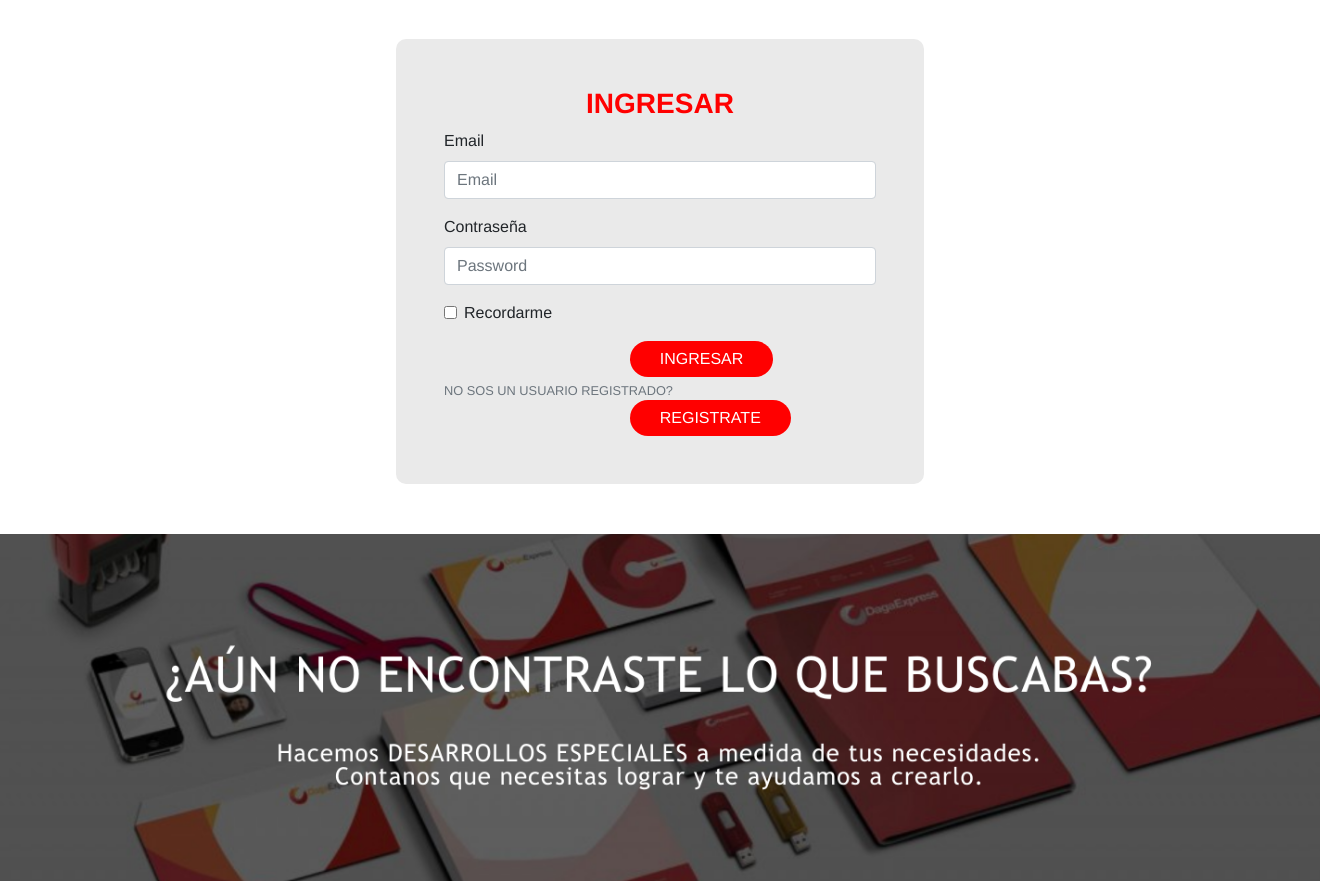
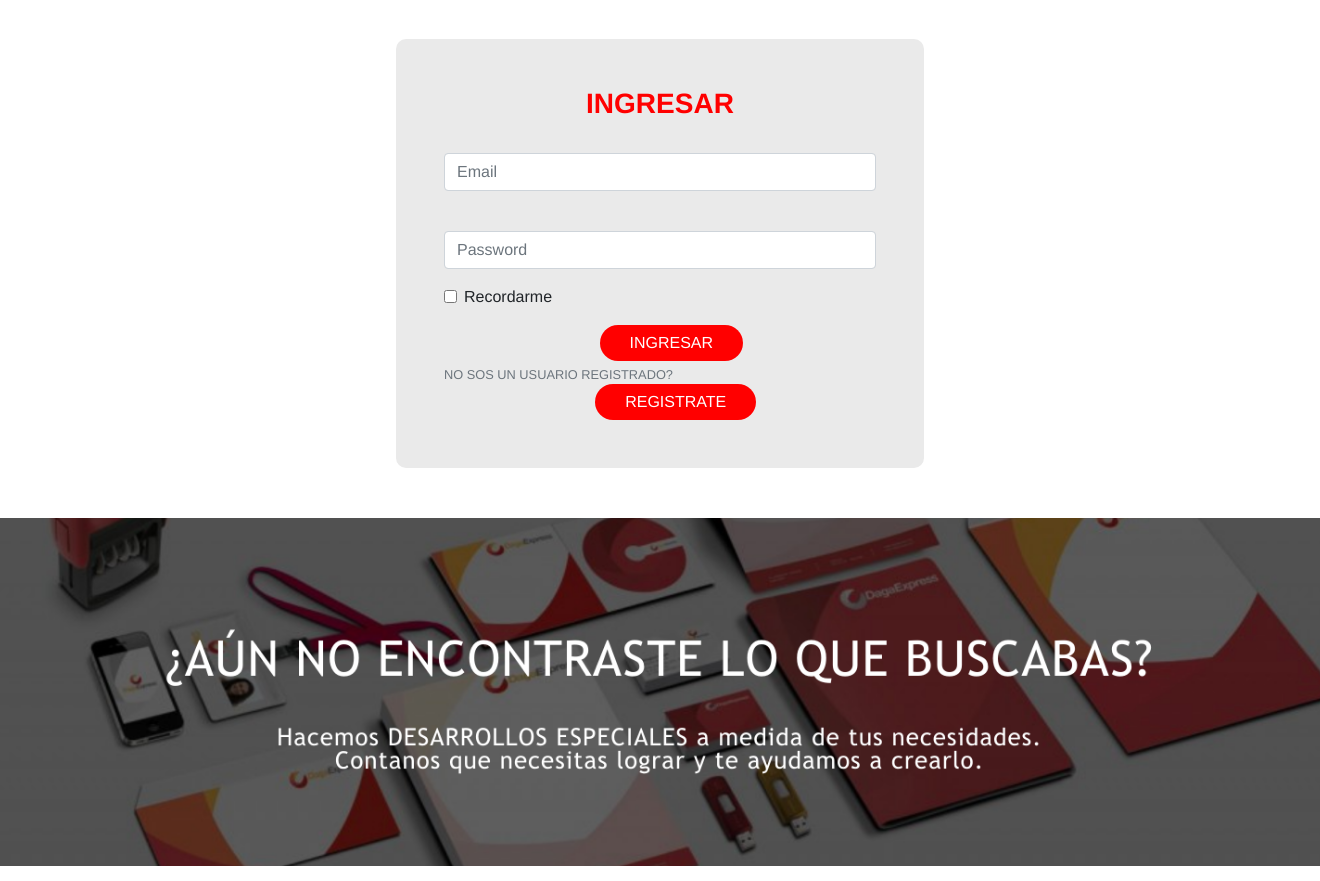
Before and after one commit to Gaslis/grupo5-ecommerce-nuevo, a PHP site: page /login.php in a window 1320 px wide; the page is wider, and only the part inside the window is pictured. Shown: the part 148-1029 px from the top of that part. Run offline with PHP 8.4, Linux system fonts and the light colour scheme.

Commit message:
2.3.3 arreglo botones login precario

```diff
--- a/css/styles.css
+++ b/css/styles.css
@@ -193,6 +193,28 @@ footer section article a:hover{
 	padding-right: 30px;
 	margin-left: 43%; /* revisar margin left */
 }
+.botonFormulariologin{
+	text-decoration: none;
+  background-color: red;
+  border: none;
+	color: white;
+	text-align: center;
+	border-radius: 3em;
+	padding-left: 30px;
+	padding-right: 30px;
+	margin-left: 36%;
+}
+.botonloginREgi{
+	text-decoration: none;
+  background-color: red;
+  border: none;
+	color: white;
+	text-align: center;
+	border-radius: 3em;
+	padding-left: 30px;
+	padding-right: 30px;
+	margin-left: 35%;
+}
 .limitesFormu{
 	margin-top: 3%;
 	margin-left: 15%;
--- a/formularioRegistro.php
+++ b/formularioRegistro.php
@@ -23,7 +23,7 @@ if($_POST){
     $errors['name'] = 'El nombre debe tener al menos 3 caracteres';
   }
   if (strlen($usuario['password']) < 8) {
-    $errors['password'] = 'El password debe tener al menos 3 caracteres';
+    $errors['password'] = 'El password debe tener al menos 8 caracteres';
   }
   if ($usuario['password']!=$_POST['confirmar']){
     $errors['password'] = 'El password no coincide';
@@ -53,7 +53,7 @@ if($_POST){
 
             <div class="form-group">
               <label for="formGroupExampleInput"></label>
-              <input type="text" class="form-control" id="formGroupExampleInput" name='name' placeholder="nombre" value="<?= $usuario['name'] ?? '' ?>">
+              <input type="text" class="form-control" id="formGroupExampleInput" name='name' placeholder="Nombre" value="<?= $usuario['name'] ?? '' ?>">
               <p><?= $errors['name'] ?? '' ?></p>
             </div>
             <div class="form-group">
@@ -69,7 +69,7 @@ if($_POST){
             </div>
             <div class="form-group">
               <label for="exampleInputPassword1"></label>
-              <input type="password" name='password' class="form-control" id="exampleInputPassword1" placeholder="Password">
+              <input type="password" name='password' class="form-control" id="exampleInputPassword1" placeholder="Password   --debe tener al menos 8 caracteres--">
               <p><?= $errors['password'] ?? '' ?></p>
             </div>
             <!-- <div class="form-group">
--- a/login.php
+++ b/login.php
@@ -30,13 +30,13 @@ if($_POST){
           <h1 class="h1-faq">INGRESAR</h1>
           <form method='post'>
             <div class="form-group " >
-              <label for="exampleInputEmail1">Email</label>
+              <label for="exampleInputEmail1"></label>
               <input type="email" name="email" class="form-control" id="exampleInputEmail1" aria-describedby="emailHelp" placeholder=
               "Email">
               <!-- <small id="emailHelp" class="form-text text-muted">We'll never share your email with anyone else.</small> -->
             </div>
             <div class="form-group">
-              <label for="exampleInputPassword1">Contraseña</label>
+              <label for="exampleInputPassword1"></label>
               <input type="password" name="password" class="form-control" id="exampleInputPassword1" placeholder="Password">
               <p><?= $mensajeError ?? '' ?></p>
             </div>
@@ -44,9 +44,9 @@ if($_POST){
               <input type="checkbox" class="form-check-input" id="exampleCheck1" name="check">
               <label class="form-check-label" for="exampleCheck1">Recordarme</label>
             </div>
-            <button type="submit" class="btn btn-primary-login botonFormulario">INGRESAR</button>
+            <button type="submit" class="btn btn-primary-login botonFormulariologin">INGRESAR</button>
             <small id="emailHelp" class="form-text text-muted">NO SOS UN USUARIO REGISTRADO?</small>
-            <button type="submit" class="btn btn-primary-login botonFormulario">REGISTRATE</button>
+            <button type="submit" class="btn btn-primary-login botonloginREgi">REGISTRATE</button>
           </form>
         </section>
       </main>
```
